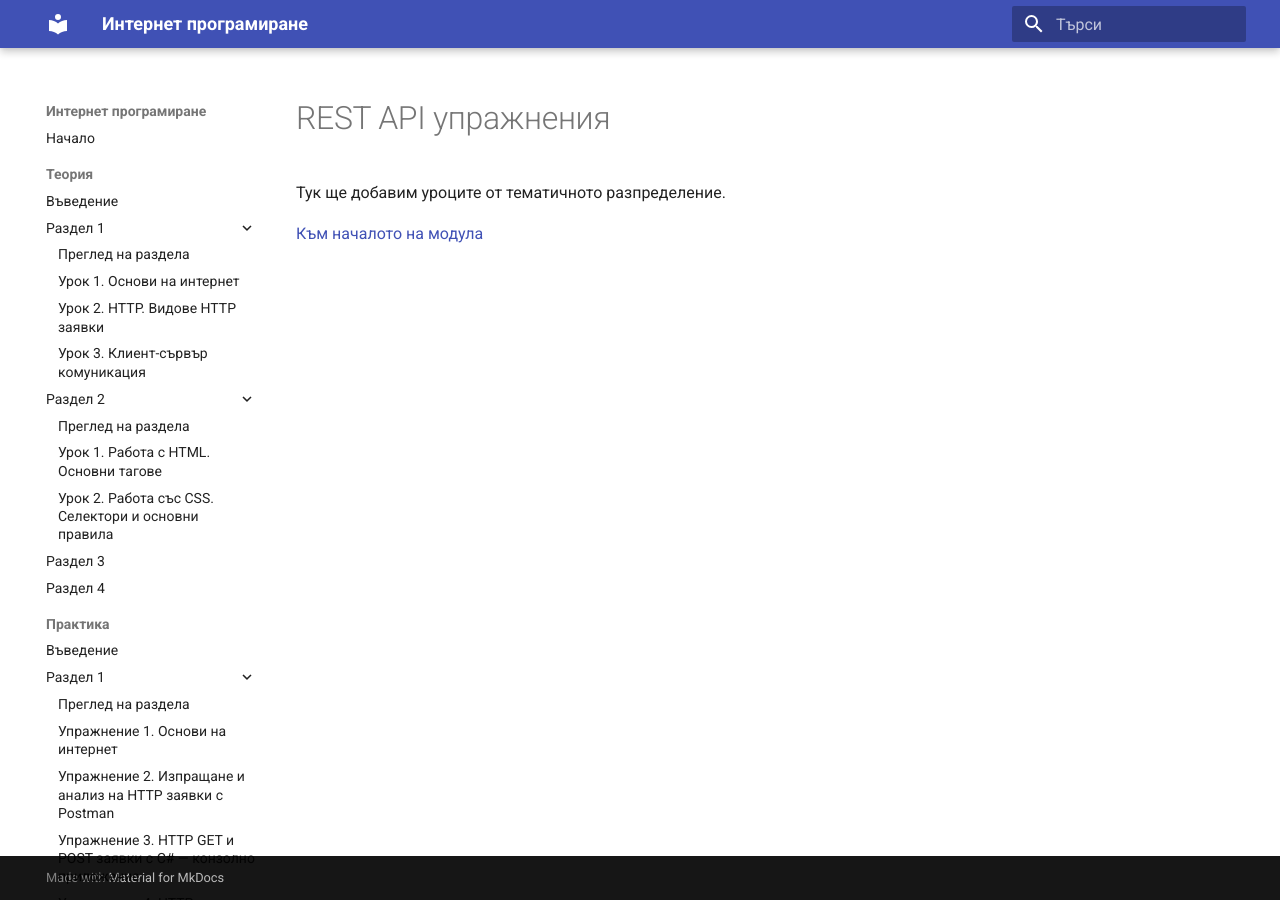
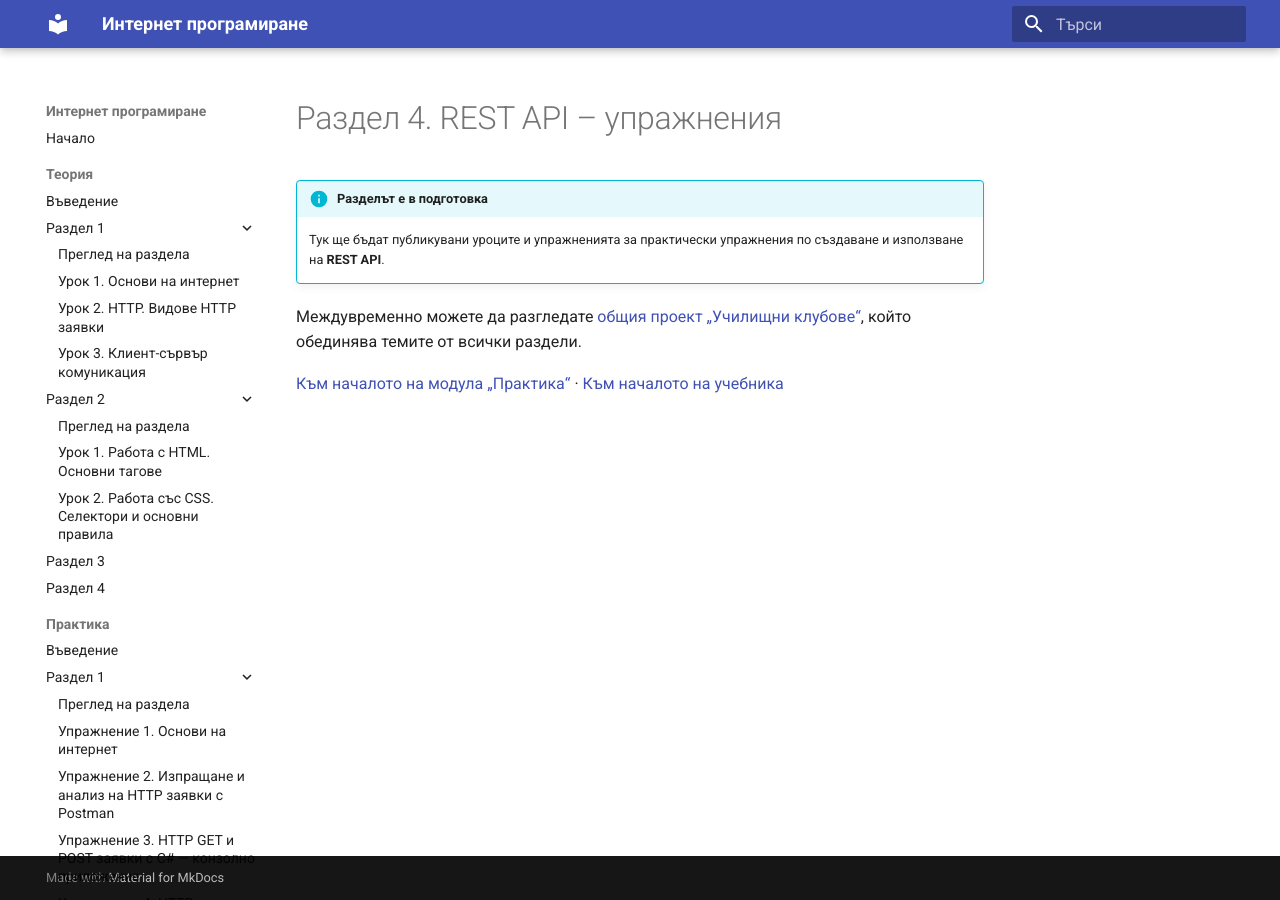
Before and after one commit to IlkoIliev/internet-programirane, an MkDocs documentation site: the page built from docs/praktika/razdel-4/index.md, in a window 1280 px wide. Built offline with MkDocs 1.6.1 and Material for MkDocs 9.7.7, drawn with Linux system fonts in a browser that asks for light colours.

Commit message:
Revise section title and add preparation notice
Updated section title and added information about upcoming lessons and exercises.

```diff
--- a/docs/praktika/razdel-4/index.md
+++ b/docs/praktika/razdel-4/index.md
@@ -1,5 +1,8 @@
-# REST API упражнения
+# Раздел 4. REST API – упражнения
 
-Тук ще добавим уроците от тематичното разпределение.
+!!! info "Разделът е в подготовка"
+    Тук ще бъдат публикувани уроците и упражненията за практически упражнения по създаване и използване на **REST API**.
 
-[Към началото на модула](../index.md)
+Междувременно можете да разгледате [общия проект „Училищни клубове“](../../proekt/index.md), който обединява темите от всички раздели.
+
+[Към началото на модула „Практика“](../index.md) · [Към началото на учебника](../../index.md)
```
